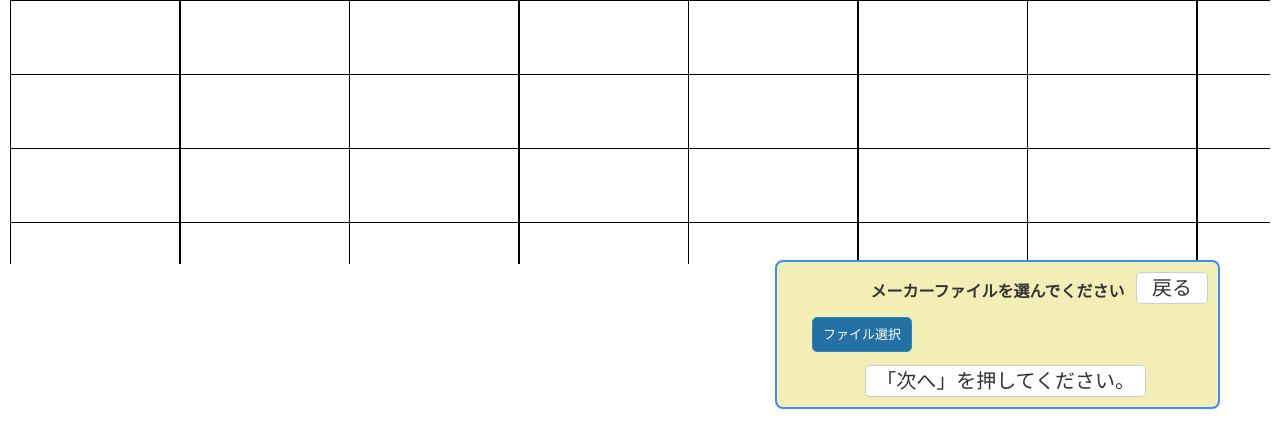
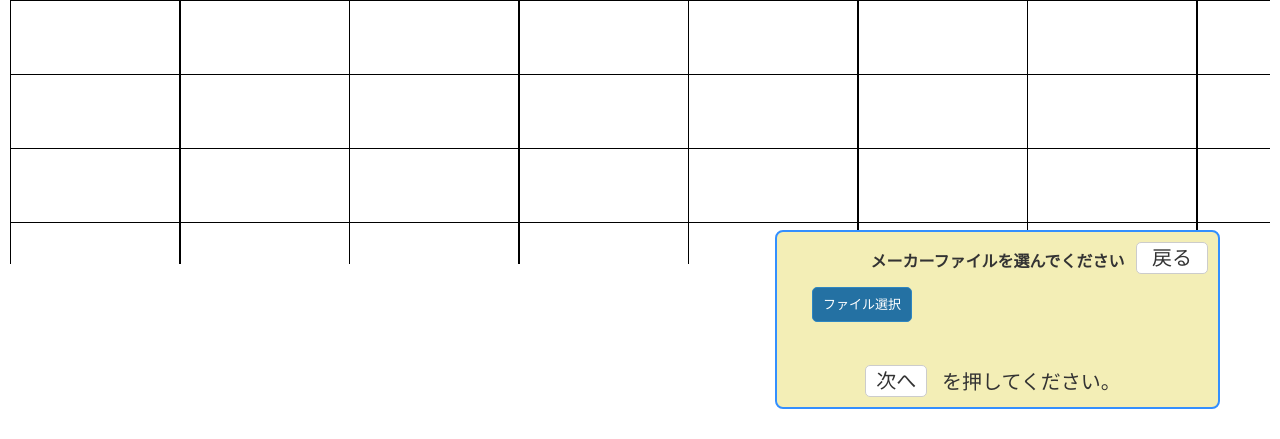
Before and after one commit to bablukpik/FormatConversionV2, a PHP site: page /App/View/home_page.php in a window 1280 px wide. Shown: the part 361-800 px from the top of the page. Run offline with PHP 8.4, Linux system fonts and the light colour scheme; some libraries are stand-ins or nearby versions.

Commit message:
Buyer and Seller file upload dialog new text added

```diff
--- a/App/View/dialogs/buyer_file_choice.php
+++ b/App/View/dialogs/buyer_file_choice.php
@@ -8,6 +8,7 @@
 	</div>
 	<div class="cl"></div>
 	<div class="selection_maker_item_next">
-		<button id="maker_selection_next" class="button2" style="text-align:center;">「次へ」を押してください。</button>
+		<button id="maker_selection_next" class="button2" style="text-align:center;">次へ</button>
 	</div>
+    <p style="margin-left: 160px; margin-bottom: 10px;">を押してください。</p>
 </div>
--- a/App/View/dialogs/seller_file_choice.php
+++ b/App/View/dialogs/seller_file_choice.php
@@ -8,6 +8,7 @@
     </div>
     <div class="cl"></div>
     <div class="selection_maker_item_next ">
-        <button id="seller_selection_next" class="button2" style="text-align:center;">「次へ」を押してください。</button>
+        <button id="seller_selection_next" class="button2" style="text-align:center;">次へ</button>
     </div>
+    <p style="margin-left: 160px; margin-bottom: 10px;">を押してください。</p>
 </div>
```
